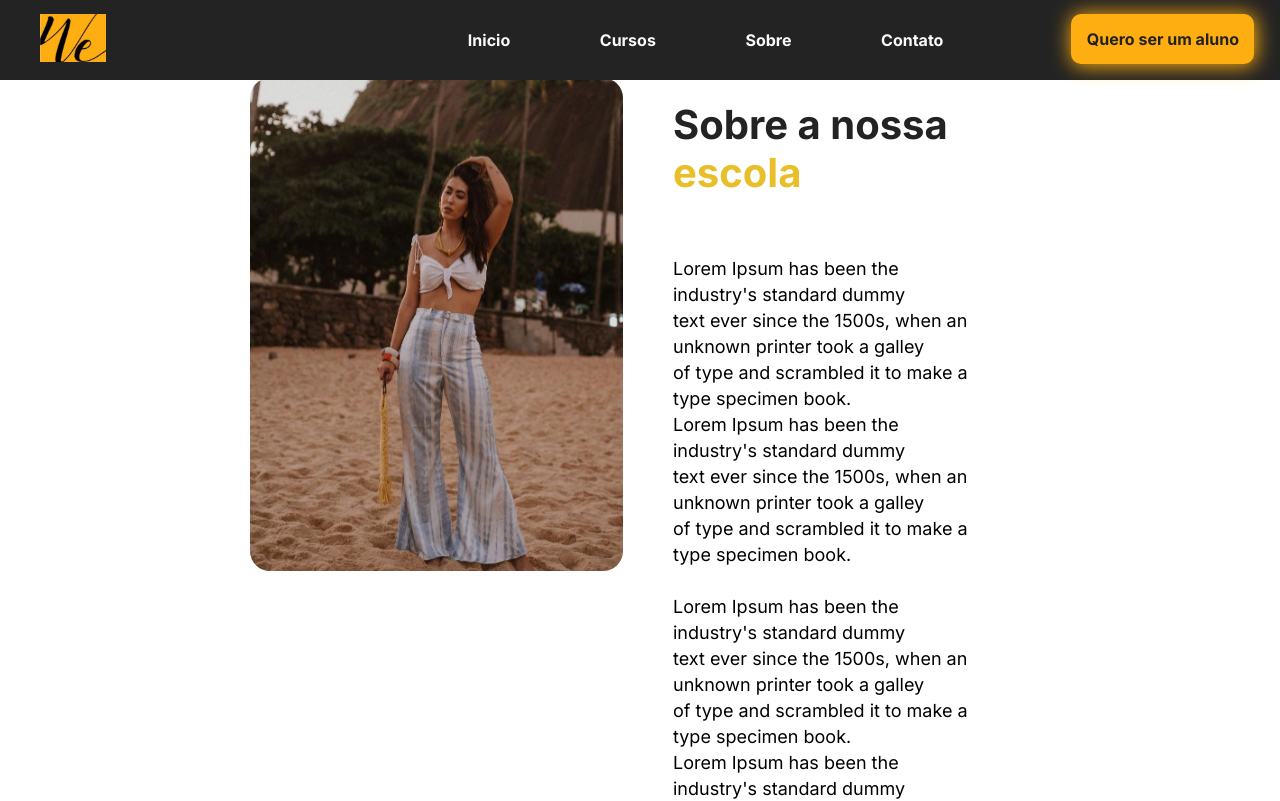
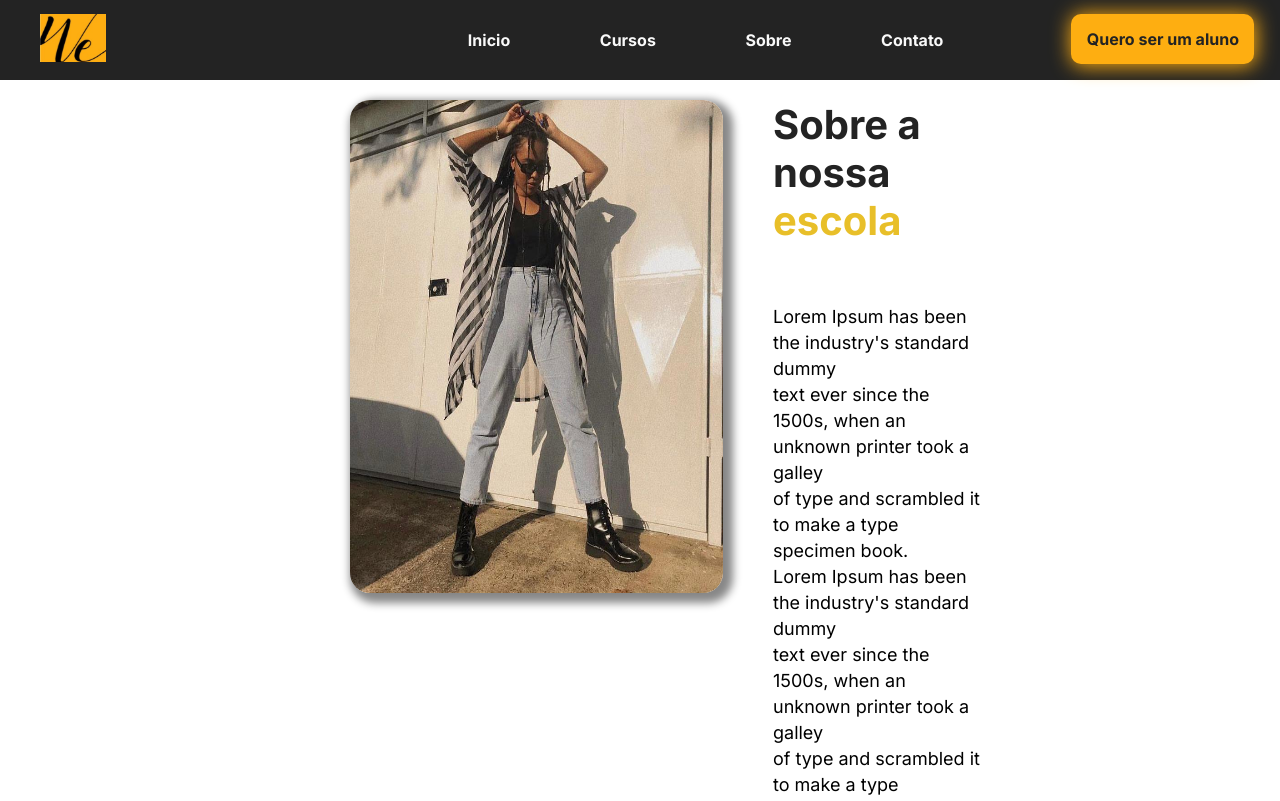
Before and after one commit to eliasacneto/web-wefashion, a React (Vite) app: page / in a window 1280 px wide. Shown: the top 801 px of the page. Built offline with nearby package versions, Linux system fonts and the light colour scheme.

Commit message:
New commit - 05/09 (night)
Adicionando a funcionalidade das imagens estarem passando automaticamente, alterado a margem para ficar mais próximo e adicionado um box shadow para dar um destaque

```diff
--- a/src/views/Nescola/Nescola.jsx
+++ b/src/views/Nescola/Nescola.jsx
@@ -1,4 +1,4 @@
-import React, { useEffect, useState } from 'react'
+import React, { useState, useEffect } from 'react';
 import "./Nescola.scss"
 import Pmodelo1 from "../../assets/Modelos/1.jpg"
 import Pmodelo2 from "../../assets/Modelos/2.jpg"
@@ -21,28 +21,28 @@ import Pmodelo18 from "../../assets/Modelos/25.jpg"
 import Pmodelo19 from "../../assets/Modelos/26.jpg"
 import Pmodelo20 from "../../assets/Modelos/27.jpg"
 
-const currentImage = Pmodelo1
+const images = [Pmodelo1, Pmodelo2, Pmodelo3, Pmodelo4, Pmodelo5, Pmodelo6, Pmodelo7, Pmodelo8, Pmodelo9, Pmodelo10,
+    Pmodelo11, Pmodelo12, Pmodelo13, Pmodelo14, Pmodelo15, Pmodelo16, Pmodelo17, Pmodelo18, Pmodelo19, Pmodelo20];
 
-const images = [Pmodelo2, Pmodelo3, Pmodelo4, Pmodelo5, Pmodelo6, Pmodelo7, Pmodelo8, Pmodelo9, Pmodelo10, Pmodelo11, Pmodelo12, Pmodelo13, Pmodelo14, Pmodelo15,
-    Pmodelo16, Pmodelo17, Pmodelo18, Pmodelo19, Pmodelo20];
+function ImageSwapper() {
+    const [currentIndex, setCurrentIndex] = useState(0);
 
-    function ImageSwapper() {
-        const [currentImage, setCurrentImage] = useState(null);
+    useEffect(() => {
+        const intervalId = setInterval(() => {
+            setCurrentIndex((prevIndex) => (prevIndex === images.length - 1 ? 0 : prevIndex + 1));
+        }, 5000);
 
-        useEffect(() => {
-            const intervalId = setInterval(() => {
-                setCurrentImage(images[Math.floor(Math.random() * items.length)]);
-            }, 5000)
+        return () => clearInterval(intervalId);
+    }, []);
 
-            return () => clearInterval(intervalId);
-        }, [])
-    }
+    return images[currentIndex];
+}
 
 const Nescola = () => {
   return (
     <section>
     <div>
-        <img className='models' src={currentImage} alt="Modelos"/>
+        <img className='models' src={ImageSwapper()} alt={`Random Image`} />
     </div>
     <p className='about'>
         <h1 className='about__title'>Sobre a nossa <spam>escola</spam></h1> <br/>
--- a/src/views/Nescola/Nescola.scss
+++ b/src/views/Nescola/Nescola.scss
@@ -13,9 +13,10 @@ section{
     left: 0px;
     border-radius: 20px;
     border: 1px;
-    margin: 78px 0px 0px 250px;
+    margin: 100px 0px 0px 350px;
     justify-content: center;
     align-items: center;
+    box-shadow: 5px 5px 8px 5px #888888;
 }
 
 .about{
@@ -34,6 +35,7 @@ section{
         line-height: 48px;
         letter-spacing: 0em;
         text-align: left;
+
     }
 }
 
```
